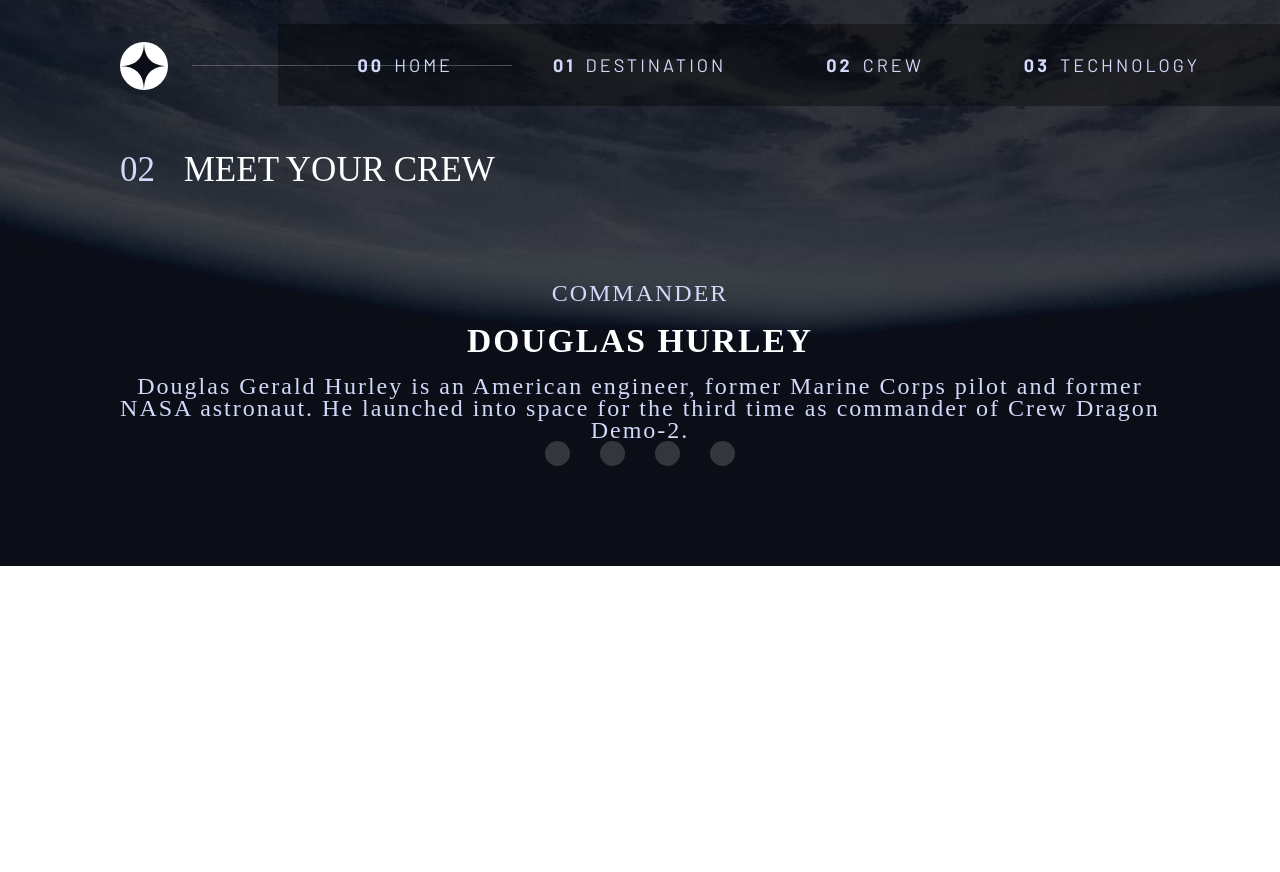
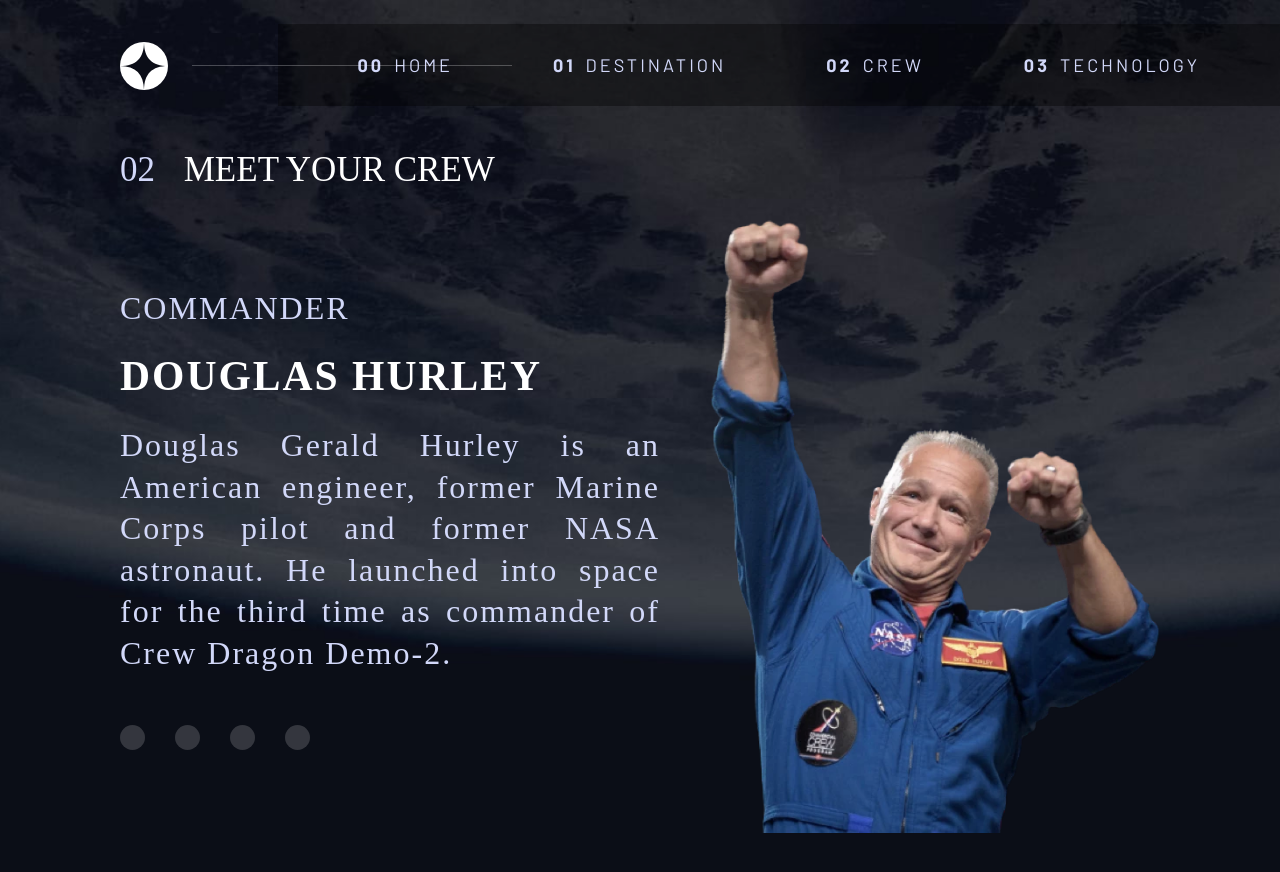
Before and after one commit to Heph-zibah/space-tourism-website-reactjs, a React (Create React App) app: page /crew in a window 1280 px wide. Shown: the top 872 px of the page. Before the commit the page ends 800 px from the top, so only its background shows below. Built offline with nearby package versions, Linux system fonts and the light colour scheme; a web font is replaced by a local one.

Commit message:
update the desktop styles

```diff
--- a/src/styles/Crew.module.scss
+++ b/src/styles/Crew.module.scss
@@ -38,7 +38,7 @@
                     display: none;
                 }
 
-                    .crew__desc {
+                .crew__desc {
                         letter-spacing: 2px;
                         text-align: center;
                         margin-top: 60px;
@@ -57,7 +57,7 @@
                             text-transform: uppercase;
                             margin: 15px 0;
                         }
-                    }
+                }
         }
     }
 }
@@ -102,17 +102,45 @@
         .crew__wrapper {
             display: flex;
             flex-direction: row-reverse;
+            align-items: start;
+            justify-content: space-between;
             .crew__img {
-               img {
-                // width: 500px;
-               }
+               flex: 1;
             }
             .crew__content {
+                display: flex;
+                flex-direction: column;
+                align-items: start;
+                justify-content: flex-start;
+                text-align: start;
+                .crew__links {
+                    justify-content: start;
+                }
                 .crew__links.mobile {
                     display: none;
                 }
                 .crew__links.desktop {
                     display: flex;
+                    margin-top: 30px;
+                }
+                .crew__desc {
+                    letter-spacing: 2px;
+                    text-align: start;
+                    margin-top: 50px;
+                    padding-right: 20px;
+                    h6 {
+                        font-size: 2rem;
+
+                    }
+                    h2 {
+                        font-size: 2.6rem;
+                        margin: 25px 0;
+                    }
+                    p {
+                        font-size: 2rem;
+                        line-height: 1;
+                        text-align: justify;
+                    }
                 }
             }
         }
@@ -128,14 +156,19 @@
         width: 100%;
         .crew__wrapper {
             .crew__img {
-                justify-content: start;
-                flex: 1;
-                img {
-                    width: 100%;
+                flex: 3;
+             }
+            .crew__content {
+                .crew__links.desktop {
+                    margin-top: 50px;
                 }
-            }
-            .crew__content {
-
+                .crew__desc {
+                    margin-top: 70px;
+                    padding-right: 50px;
+                    p {
+                        line-height: 1.3;
+                    }
+                }
             }
         }
     }
```
